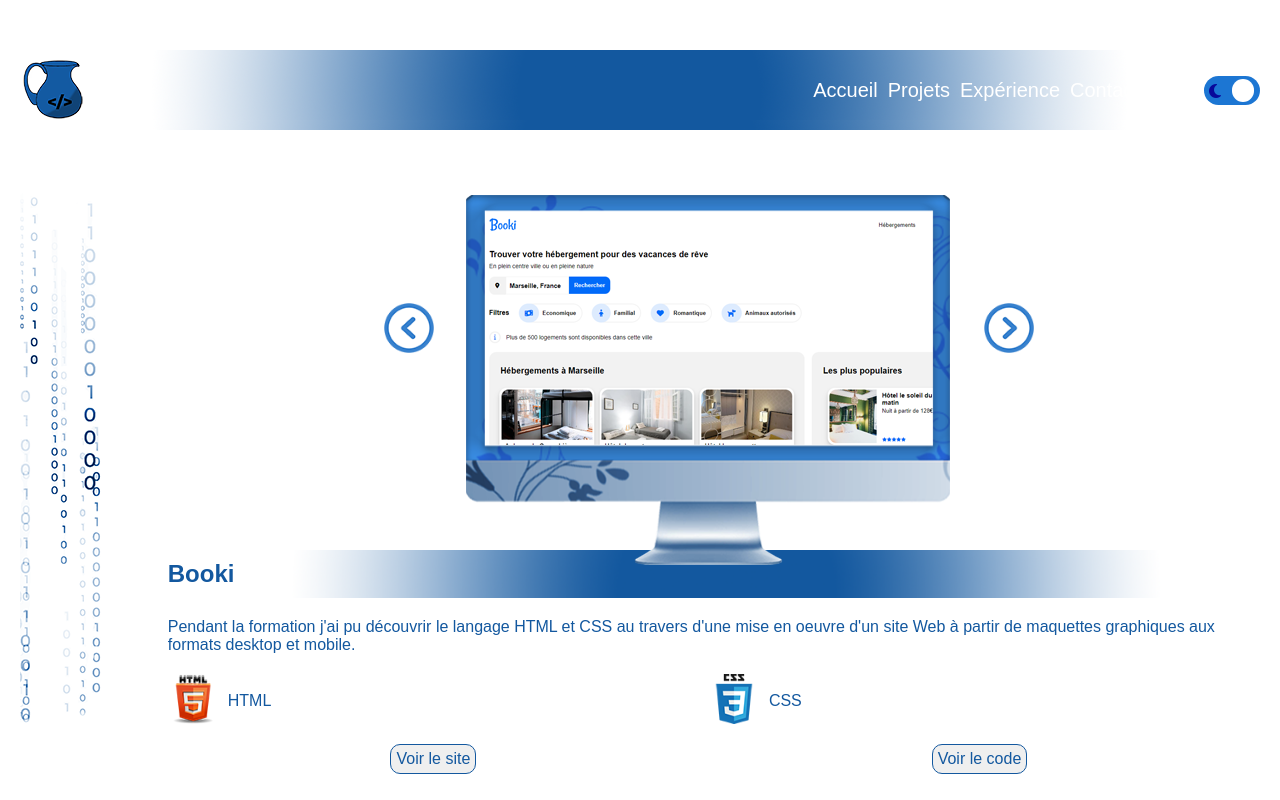
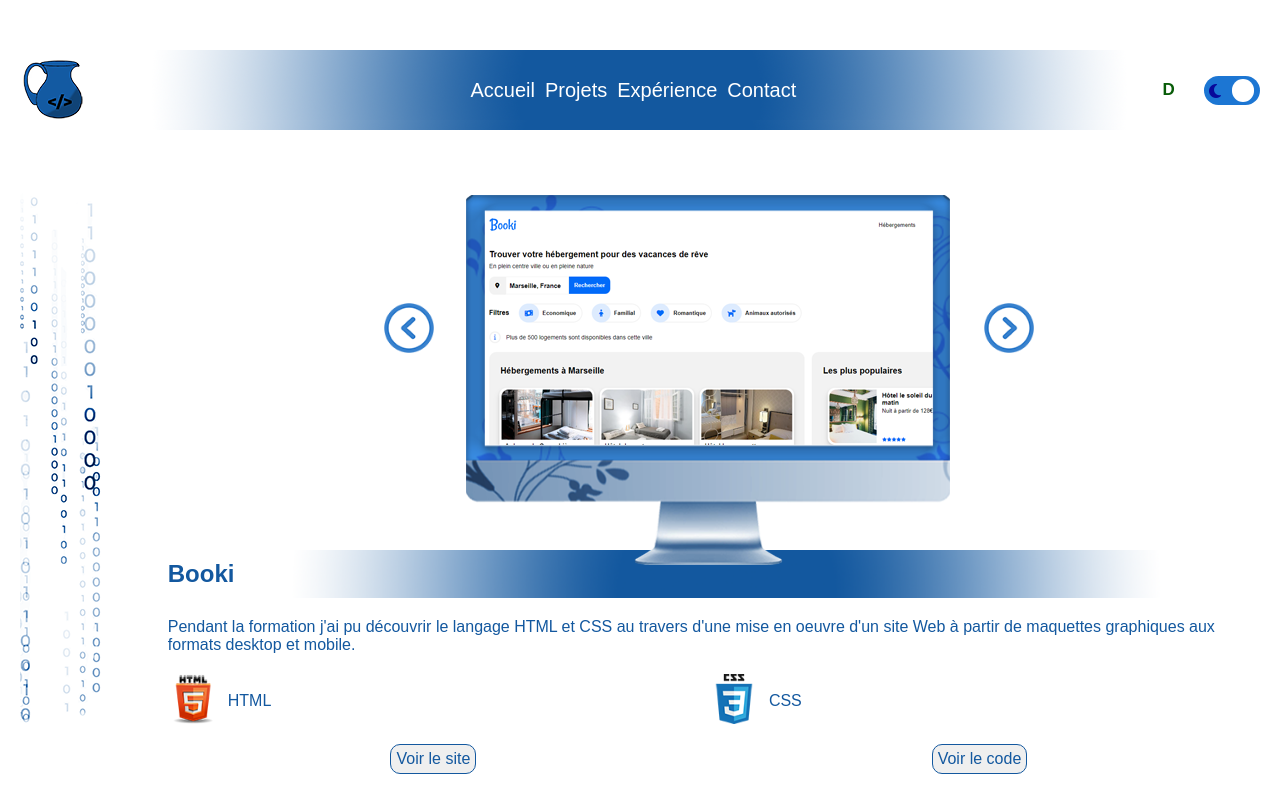
Before and after one commit to icenatsu/portfolio, a React (Vite) app: page /projets in a window 1280 px wide. Shown: the top 800 px of the page. Built offline with nearby package versions, Linux system fonts and the light colour scheme; a web font is replaced by a local one.

Commit message:
Maj: Push pour Leorio (NavBar)

```diff
--- a/src/components/NavBar/NavBar.tsx
+++ b/src/components/NavBar/NavBar.tsx
@@ -1,6 +1,6 @@
 import styles from "./Navbar.module.scss"
 import { NavLink } from "react-router-dom";
-import { useContext } from "react";
+import { useContext, useEffect, useRef } from "react";
 import { ThemeContext } from "../../ThemeContext/ThemeContext";
 
 interface NavBarProps {
@@ -11,8 +11,49 @@ const NavBar = ({ inHandleClick }: NavBarProps): JSX.Element => {
 
     const themeContext = useContext(ThemeContext);
 
+    // const list = useRef<HTMLUListElement>(null)
+
+    // function darkLightMode() {
+
+    //     if (list.current !== null) {
+    //         if (themeContext?.isDarkMode) {
+    //             list.current.classList.add(styles['list--dark'])
+    //             list.current.classList.remove(styles['list--light'])
+    //         } else {
+    //             list.current.classList.add(styles['list--light'])
+    //             list.current.classList.remove(styles['list--dark'])
+    //         }
+    //     }
+    // }
+
+    // useEffect(() => {
+    //     darkLightMode()
+    // }, [themeContext?.isDarkMode])
+
+    const list = useRef<HTMLUListElement>(null)
+
+    function darkLightMode<T,>(
+        arg: T | null
+    ) {
+
+        console.log(arg);
+        if (arg !== undefined && arg !== null) {
+            if (themeContext?.isDarkMode) {
+                arg.classList.add(styles[`${arg}--dark`])
+                arg.classList.remove(styles[`${arg}--light`])
+            } else {
+                arg.classList.add(styles[`${arg}--light`])
+                arg.classList.remove(styles[`${arg}--dark`])
+            }
+        }
+    }
+
+    useEffect(() => {
+        darkLightMode<HTMLUListElement>(list.current)
+    }, [themeContext?.isDarkMode])
+
     return (
-        <ul id={styles.list} className={[styles.list, themeContext?.isDarkMode ? styles['list--dark'] : styles['list--light']].join(' ')} >
+        <ul ref={list} id={styles.list} className={styles.list}>
             <li className={styles.list__item} onClick={inHandleClick}><NavLink to="/">Accueil </NavLink></li>
             <li className={styles.list__item} onClick={inHandleClick}><NavLink to="/projets">Projets</NavLink></li>
             <li className={styles.list__item} onClick={inHandleClick}><NavLink to="/experience">Expérience</NavLink></li>
--- a/src/components/NavBar/Navbar.module.scss
+++ b/src/components/NavBar/Navbar.module.scss
@@ -1,8 +1,4 @@
 @use "../../sass/utils/variables";
-
-#list{
-    color: green;
-}
 
 .list{
     display: flex;
@@ -96,7 +92,6 @@
     }
 
     &--light{
-
         @media screen and (max-width: variables.$breakpoint-mobile) {
             background: url("../../assets/img/navbar_bg_light.webp");
             background-repeat: no-repeat;
@@ -104,7 +99,6 @@
         }
 
         .list{
-
             &__item{
                 @media screen and (max-width: variables.$breakpoint-mobile) {
                     background-color: variables.$dark-contrast-color;
--- a/src/layout/Header/Header.module.scss
+++ b/src/layout/Header/Header.module.scss
@@ -80,24 +80,6 @@
             background-color: transparent;
             animation: change-text 10s forwards;
         }
-
-        &--light{
-            color: rgb(8, 92, 8);
-            font-weight: 600;
-
-            @media screen and (max-width: variables.$breakpoint-tablette) {
-                color: rgb(184, 236, 186);
-            }
-        }
-
-        &--dark{
-            color: rgb(126, 79, 126);
-            font-weight: 500;
-
-            @media screen and (max-width: variables.$breakpoint-tablette) {
-                color: rgb(233, 129, 233);
-            }
-        }
     }
 
     .switch{
@@ -124,12 +106,19 @@
         }
     }
 
+    // Gestion du mode light et dark mode
+    /************************************/
     &--light{
         background-image: url(../../assets/img/bg_light_header.webp);
         color: variables.$light-contrast-color;
 
-        .mobile{
-            color: red;
+        #autotext{
+            color: rgb(8, 92, 8);
+            font-weight: 600;
+
+            @media screen and (max-width: variables.$breakpoint-tablette) {
+                color: rgb(184, 236, 186);
+            }
         }
     }
 
@@ -137,8 +126,13 @@
         background-image: url(../../assets/img/bg_dark_header.webp);
         color: variables.$dark-contrast-color;
 
-        .mobile{
-            color: red;
+        #autotext{
+            color: rgb(126, 79, 126);
+            font-weight: 500;
+
+            @media screen and (max-width: variables.$breakpoint-tablette) {
+                color: rgb(233, 129, 233);
+            }
         }
     }
 }
--- a/src/layout/Header/Header.tsx
+++ b/src/layout/Header/Header.tsx
@@ -2,7 +2,7 @@ import styles from "./Header.module.scss"
 // import { NavLink } from "react-router-dom";
 import Logo from "../../assets/img/logo.webp"
 import Switch from "../../components/Switch/Switch";
-import { useContext } from "react";
+import { useContext, useEffect, useRef } from "react";
 import { ThemeContext } from "../../ThemeContext/ThemeContext";
 import NavBar from "../../components/NavBar/NavBar"
 import stylesNavBar from "../../components/NavBar/Navbar.module.scss"
@@ -13,18 +13,37 @@ const Header = (): JSX.Element => {
 
     function handleClick() {
         const list = document.getElementById(stylesNavBar.list)
-        console.log('coucou');
 
         if (window.innerWidth < 768) {
             list?.classList.contains(stylesNavBar.mobile) ? list?.classList.remove(stylesNavBar.mobile) : list?.classList.add(stylesNavBar.mobile)
         }
     }
 
+    const header = useRef<HTMLElement>(null)
+
+    function darkLightMode() {
+        if (header.current !== null) {
+            if (themeContext?.isDarkMode) {
+                header.current.classList.add(styles['header--dark'])
+                header.current.classList.remove(styles['header--light'])
+            } else {
+                header.current.classList.add(styles['header--light'])
+                header.current.classList.remove(styles['header--dark'])
+            }
+        }
+    }
+
+    useEffect(() => {
+        darkLightMode()
+    }, [themeContext?.isDarkMode])
+
+
+
     return (
-        <header className={[styles.header, !themeContext?.isDarkMode ? styles['header--light'] : styles['header--dark']].join(' ')}>
+        <header ref={header} className={styles.header}>
             <div className={styles.logo}><img src={Logo} alt="Dessin d'une cruche inclinée" /></div>
             <NavBar inHandleClick={handleClick} />
-            <div id={[styles.autotext, !themeContext?.isDarkMode ? styles['autotext--light'] : styles['autotext--dark']].join(' ')}></div>
+            <div id={styles.autotext}></div>
             <div className={styles.switch}>
                 <Switch />
             </div>
```
Also changed, not shown: src/ThemeContext/ThemeContext.tsx (+12 -0 lines).
